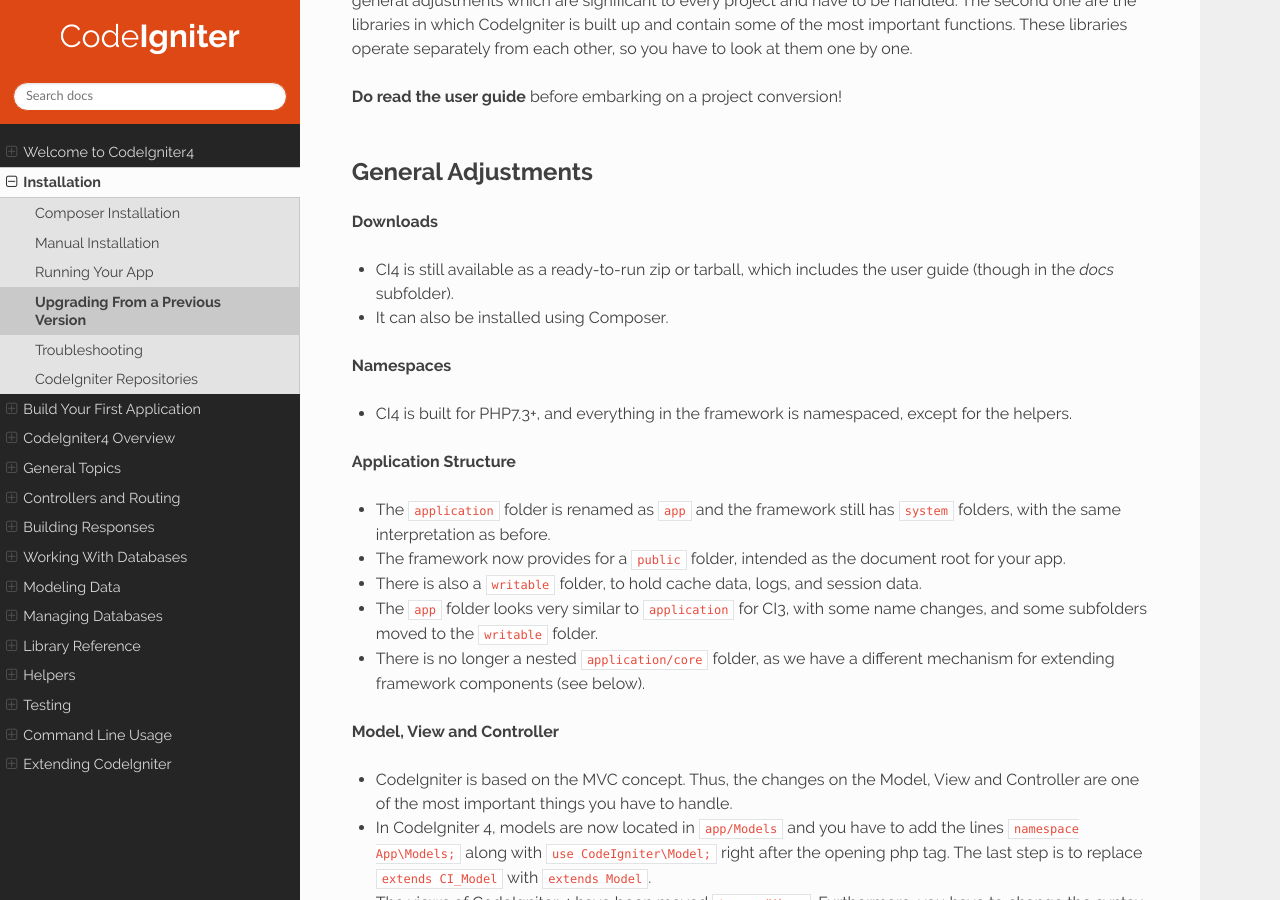
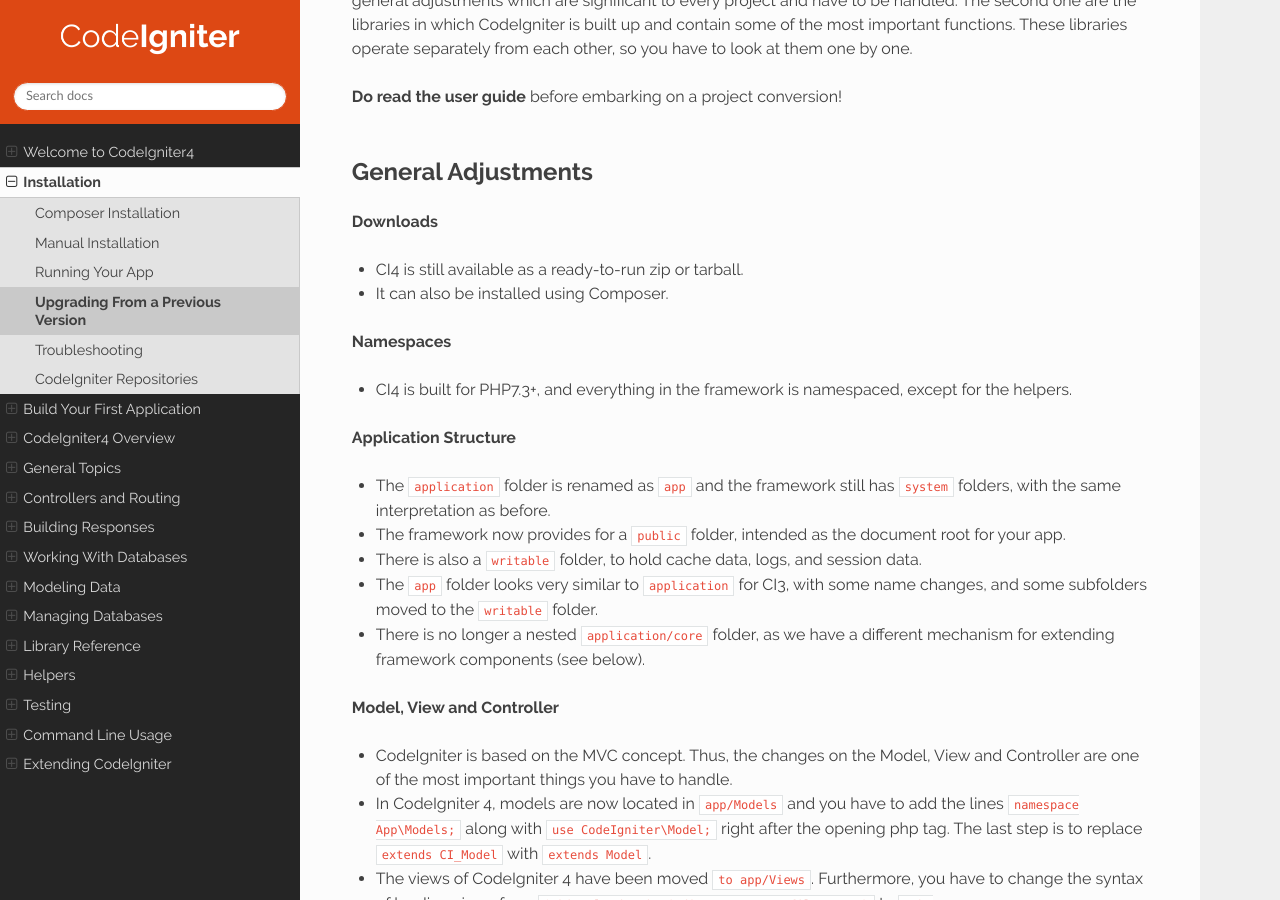
Before and after one commit to NEKOGET/ci4_user_guide_src, a Sphinx documentation site: the page built from source/installation/upgrade_4xx.rst, in a window 1280 px wide and 900 px high, scrolled down 455 px. Built offline with Sphinx 7.4.7 and the Read the Docs theme 2.0.0, drawn with Linux system fonts in a browser that asks for light colours.

Commit message:
docs: Zip file does not contain the user guide

```diff
--- a/source/installation/upgrade_4xx.rst
+++ b/source/installation/upgrade_4xx.rst
@@ -30,7 +30,7 @@ General Adjustments
 
 **Downloads**
 
-- CI4 is still available as a ready-to-run zip or tarball, which includes the user guide (though in the `docs` subfolder).
+- CI4 is still available as a ready-to-run zip or tarball.
 - It can also be installed using Composer.
 
 **Namespaces**
```
